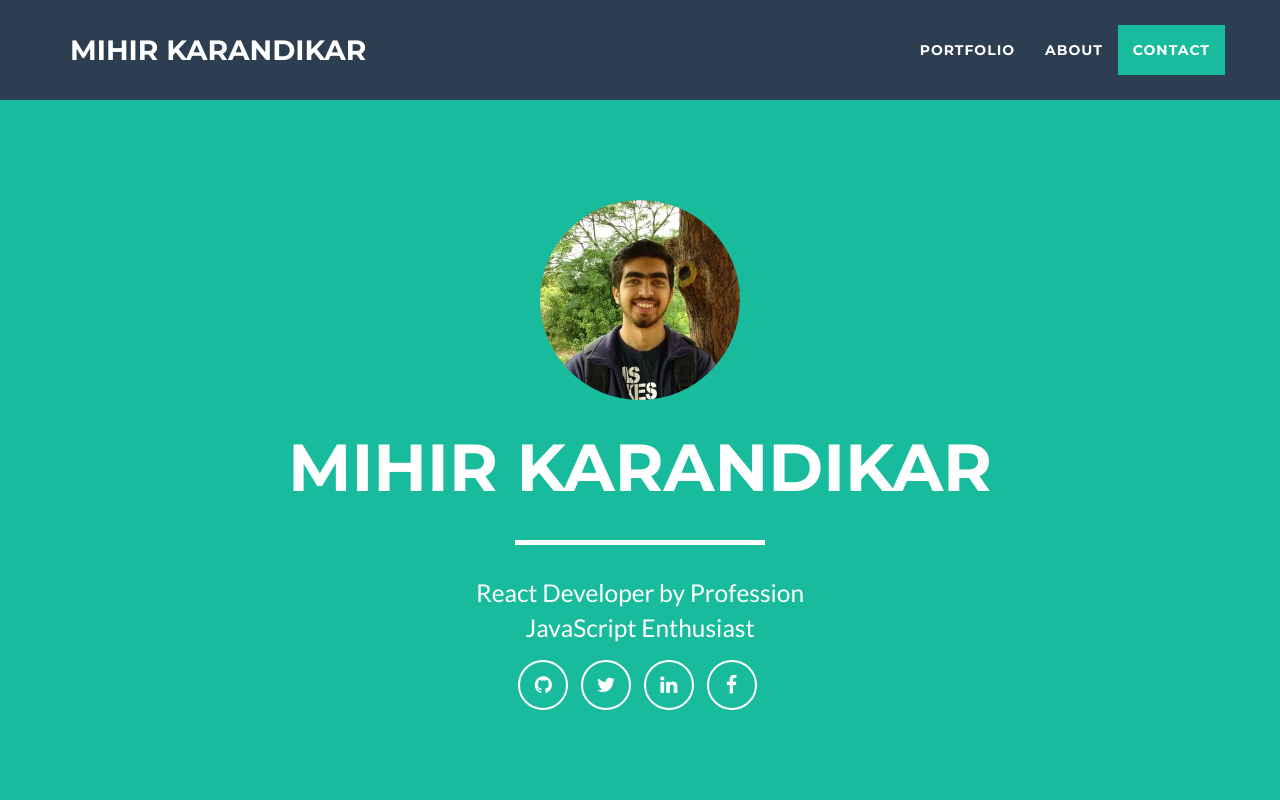
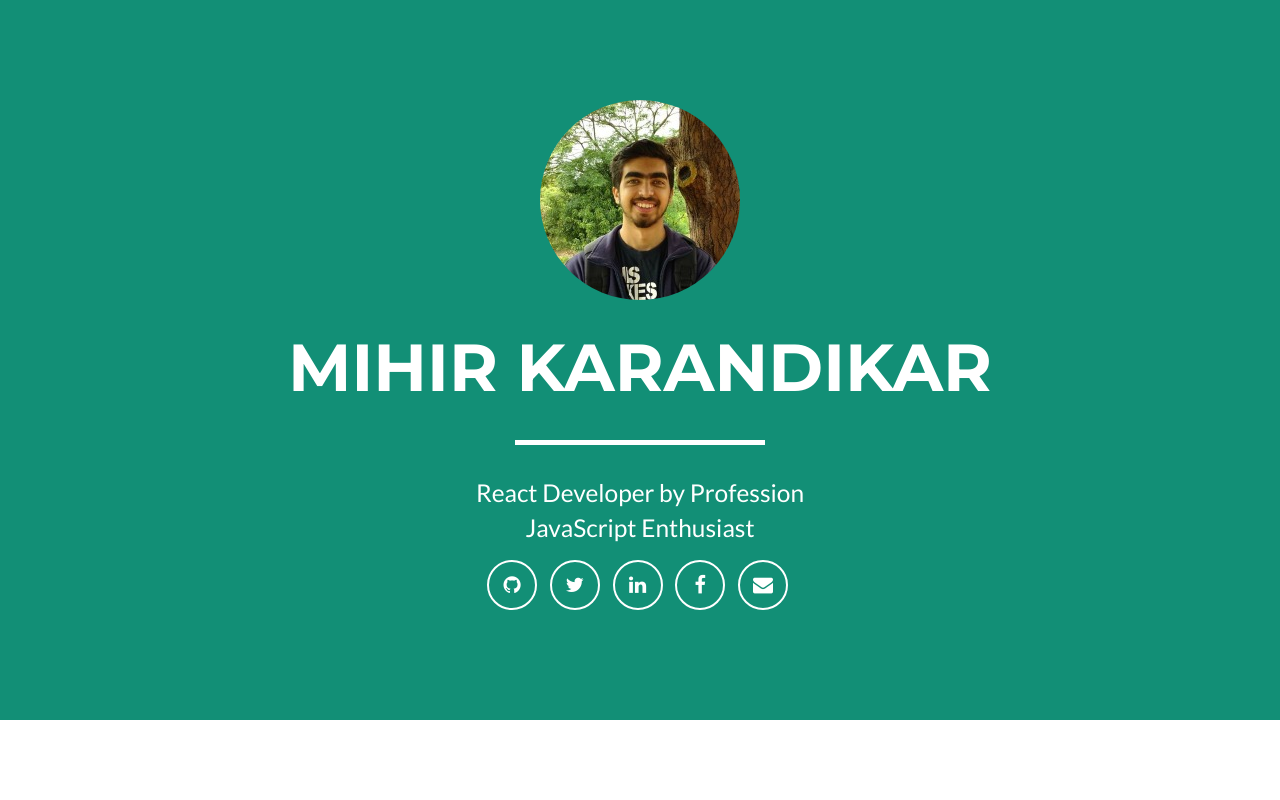
Before and after one commit to mihir0x69/KarandikarMihir.github.io, a website: page index.html in a window 1280 px wide. Shown: the top 800 px of the page. Drawn offline with nearby package versions, Linux system fonts and the light colour scheme.

Commit message:
Add social buttons, Remove navbar, Change background color

```diff
--- a/index.html
+++ b/index.html
@@ -30,42 +30,7 @@
     <![endif]-->
 
 </head>
-
 <body id="page-top" class="index">
-
-    <!-- Navigation -->
-    <nav id="mainNav" class="navbar navbar-default navbar-fixed-top navbar-custom">
-        <div class="container">
-            <!-- Brand and toggle get grouped for better mobile display -->
-            <div class="navbar-header page-scroll">
-                <button type="button" class="navbar-toggle" data-toggle="collapse" data-target="#bs-example-navbar-collapse-1">
-                    <span class="sr-only">Toggle navigation</span> Menu <i class="fa fa-bars"></i>
-                </button>
-                <a class="navbar-brand" href="#page-top">Mihir Karandikar</a>
-            </div>
-
-            <!-- Collect the nav links, forms, and other content for toggling -->
-            <div class="collapse navbar-collapse" id="bs-example-navbar-collapse-1">
-                <ul class="nav navbar-nav navbar-right">
-                    <li class="hidden">
-                        <a href="#page-top"></a>
-                    </li>
-                    <li class="page-scroll">
-                        <a href="#portfolio">Portfolio</a>
-                    </li>
-                    <li class="page-scroll">
-                        <a href="#about">About</a>
-                    </li>
-                    <li class="page-scroll">
-                        <a href="#contact">Contact</a>
-                    </li>
-                </ul>
-            </div>
-            <!-- /.navbar-collapse -->
-        </div>
-        <!-- /.container-fluid -->
-    </nav>
-
     <!-- Header -->
     <header>
         <div class="container">
@@ -91,6 +56,9 @@
                         </li>
                         <li>
                             <a href="https://www.facebook.com/KarandikarMihir" target="_blank" class="btn-social btn-outline"><i class="fa fa-fw fa-facebook"></i></a>
+                        </li>
+                        <li>
+                            <a href="mailto:karandikar.mihir@outlook.com" target="_blank" class="btn-social btn-outline"><i class="fa fa-fw fa-envelope"></i></a>
                         </li>
                     </ul>
                 </div>
--- a/less/freelancer.less
+++ b/less/freelancer.less
@@ -102,7 +102,7 @@ header {
 @media(min-width:768px) {
 	header {
 		.container {
-			padding-top: 200px;
+			padding-top: 100px;
 			padding-bottom: 100px;
 		}
 		.intro-text {
--- a/less/variables.less
+++ b/less/variables.less
@@ -3,7 +3,7 @@
 // Gray and Brand Colors for use across theme
 
 @theme-primary:    #2C3E50;
-@theme-success:    #18BC9C;
+@theme-success:    #128F76;
 
 @gray-base:        #000;
 @gray-darker:      lighten(@gray-base, 13.5%); // #222
```
Also changed, not shown: css/freelancer.css, css/freelancer.min.css.
